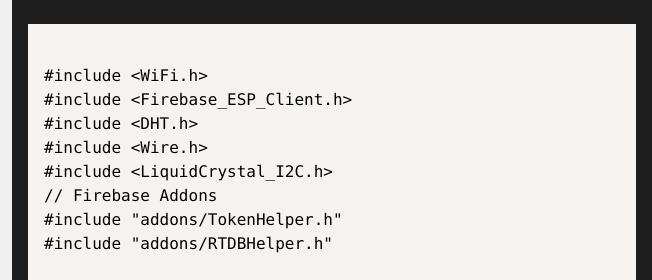
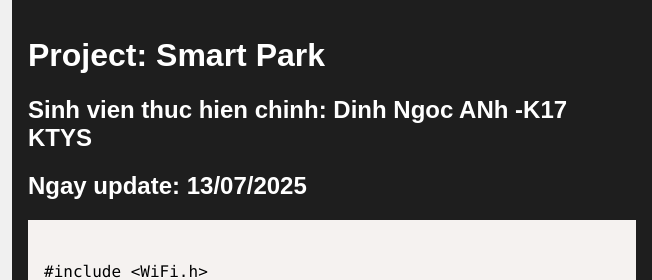
Before and after one commit to Ngocanh2005-Na/my-iot-code-viewer, a plain HTML site: page index.html in a window 1280 px wide. Shown: the top 280 px of the page, 628-1280 px from the left. Drawn offline with nearby package versions, Linux system fonts and the light colour scheme.

Commit message:
Update index.html

```diff
--- a/index.html
+++ b/index.html
@@ -41,6 +41,9 @@
   </div>
 
   <div class="right">
+    <h1>Project: Smart Park</h1>
+    <h2>Sinh vien thuc hien chinh: Dinh Ngoc ANh -K17 KTYS</h2>
+    <h2>Ngay update: 13/07/2025</h2>
     <pre><code class="language-cpp">
 #include &lt;WiFi.h&gt;
 #include &lt;Firebase_ESP_Client.h&gt;
```
